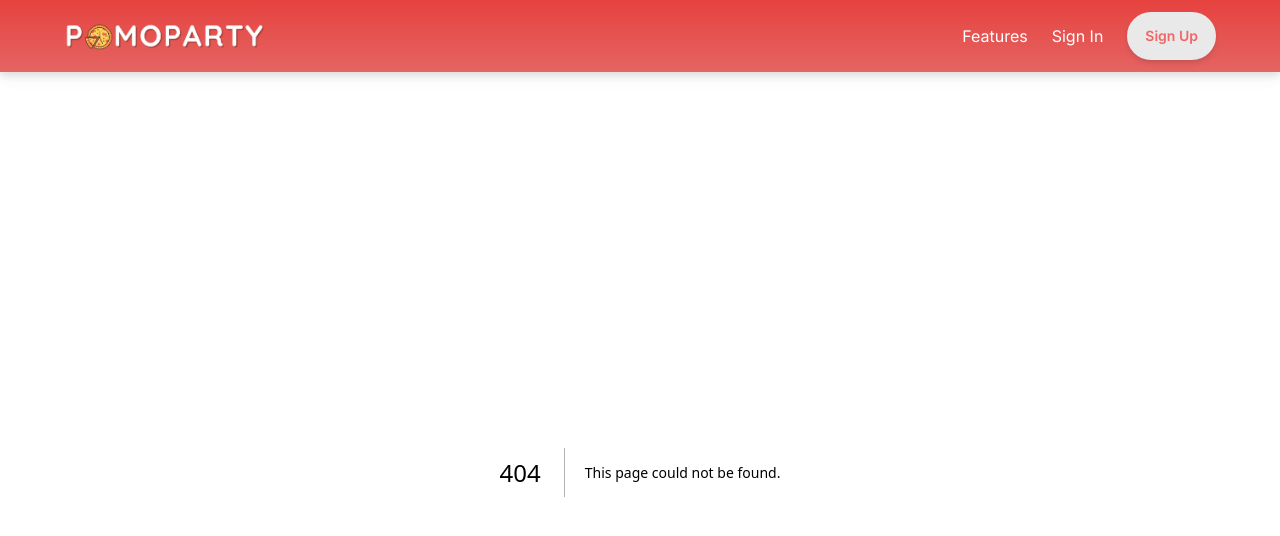
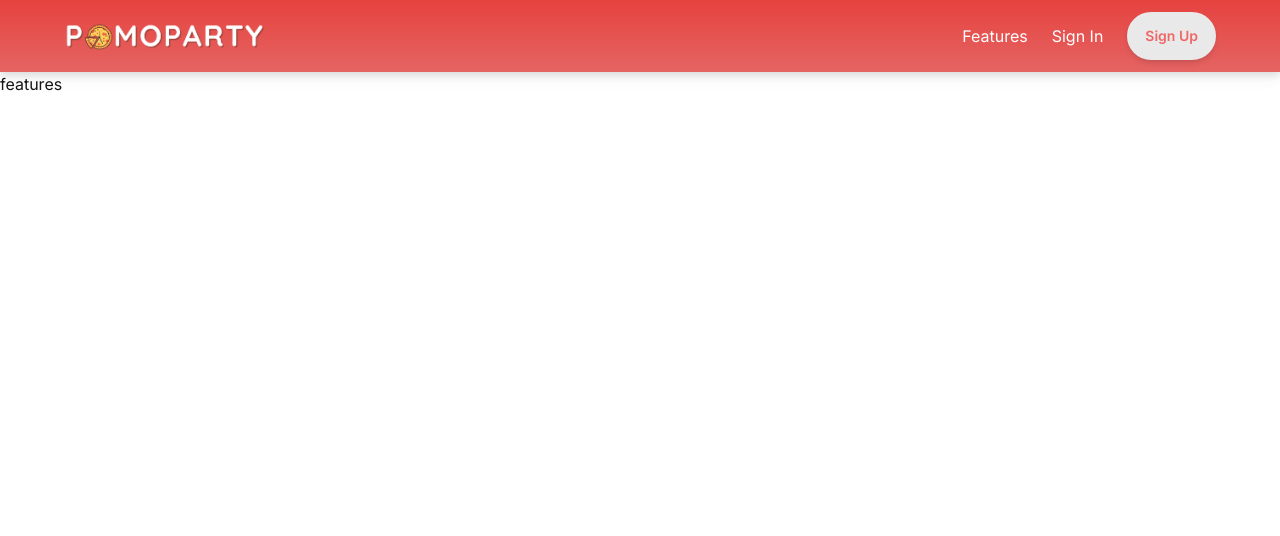
Before and after one commit to sn163/Pomoparty, a Next.js app: page /features in a window 1280 px wide. Before the commit this address had no page. Shown: the top 536 px of the page. Built offline with nearby package versions, Linux system fonts and the light colour scheme.

Commit message:
created route and base files for features and signin

```diff
--- /dev/null
+++ b/src/app/features/page.tsx
@@ -0,0 +1,6 @@
+
+export default function Features() {
+  return <div>
+    features
+  </div>;
+}
--- /dev/null
+++ b/src/app/signin/page.tsx
@@ -0,0 +1,6 @@
+
+export default function SignIn() {
+  return <div>
+    signin
+  </div>;
+}
```
